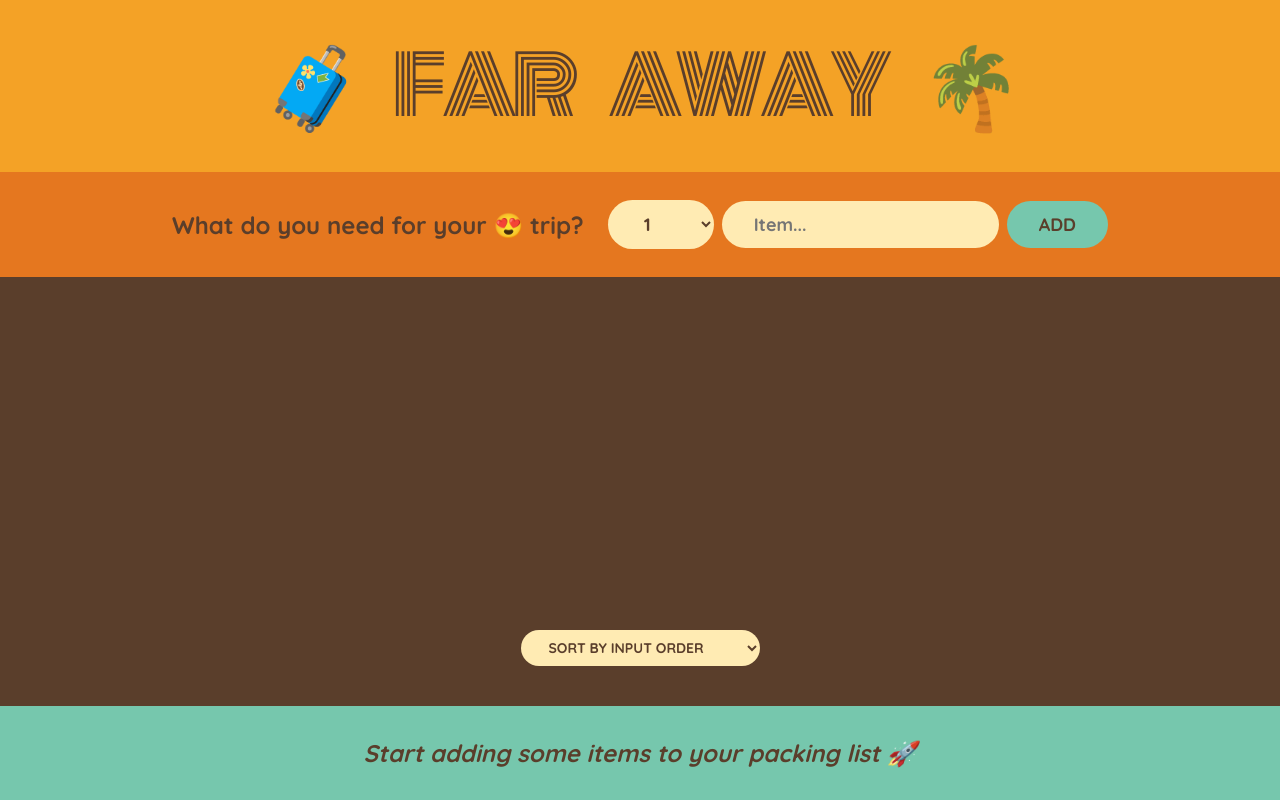
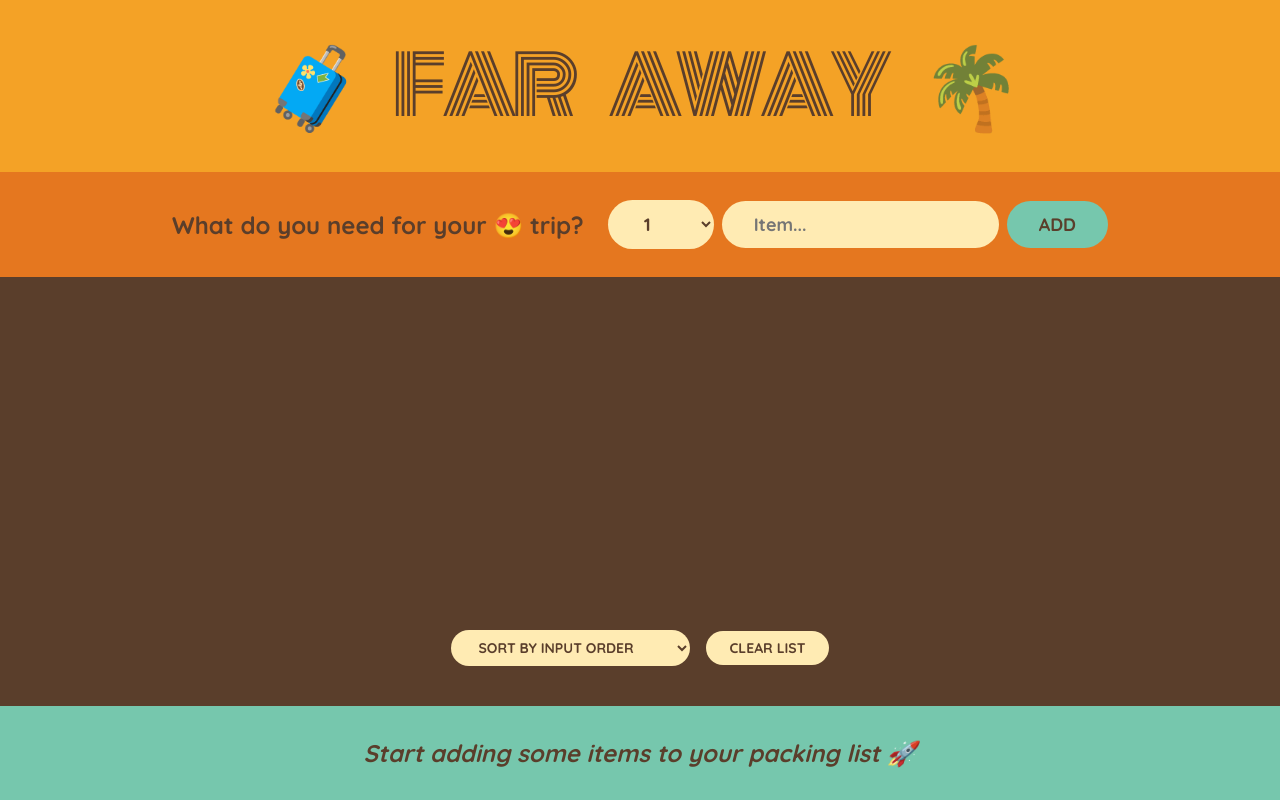
Before and after one commit to bkness/travel-list, a React (Create React App) app: page / in a window 1280 px wide. Built offline with nearby package versions, Linux system fonts and the light colour scheme.

Commit message:
Added a handleClearList function with user confirmation to reset the packing list

```diff
--- a/src/App.js
+++ b/src/App.js
@@ -20,6 +20,14 @@
     );
   }
 
+  function handleClearList() {
+    const confirmed = window.confirm(
+      "Are you sure you want to delete all items?"
+    );
+
+    if (confirmed) setItems([]);
+  }
+
   return (
     <div className="app">
       <Logo />
@@ -28,6 +36,7 @@
         items={items}
         onDeleteItem={handleDeleteItem}
         onToggleItems={handleToggleItem}
+        onClearList={handleClearList}
       />
       <Stats items={items} />
     </div>
@@ -83,7 +92,7 @@
   );
 }
 
-function PackingList({ items, onDeleteItem, onToggleItems }) {
+function PackingList({ items, onDeleteItem, onToggleItems, onClearList }) {
   const [sortBy, setSortBy] = useState("input");
 
   let sortedItems;
@@ -119,6 +128,8 @@
           <option value="description">Sort by description</option>
           <option value="packed">Sort by packed status</option>
         </select>
+
+        <button onClick={onClearList}>Clear list</button>
       </div>
     </div>
   );
```
